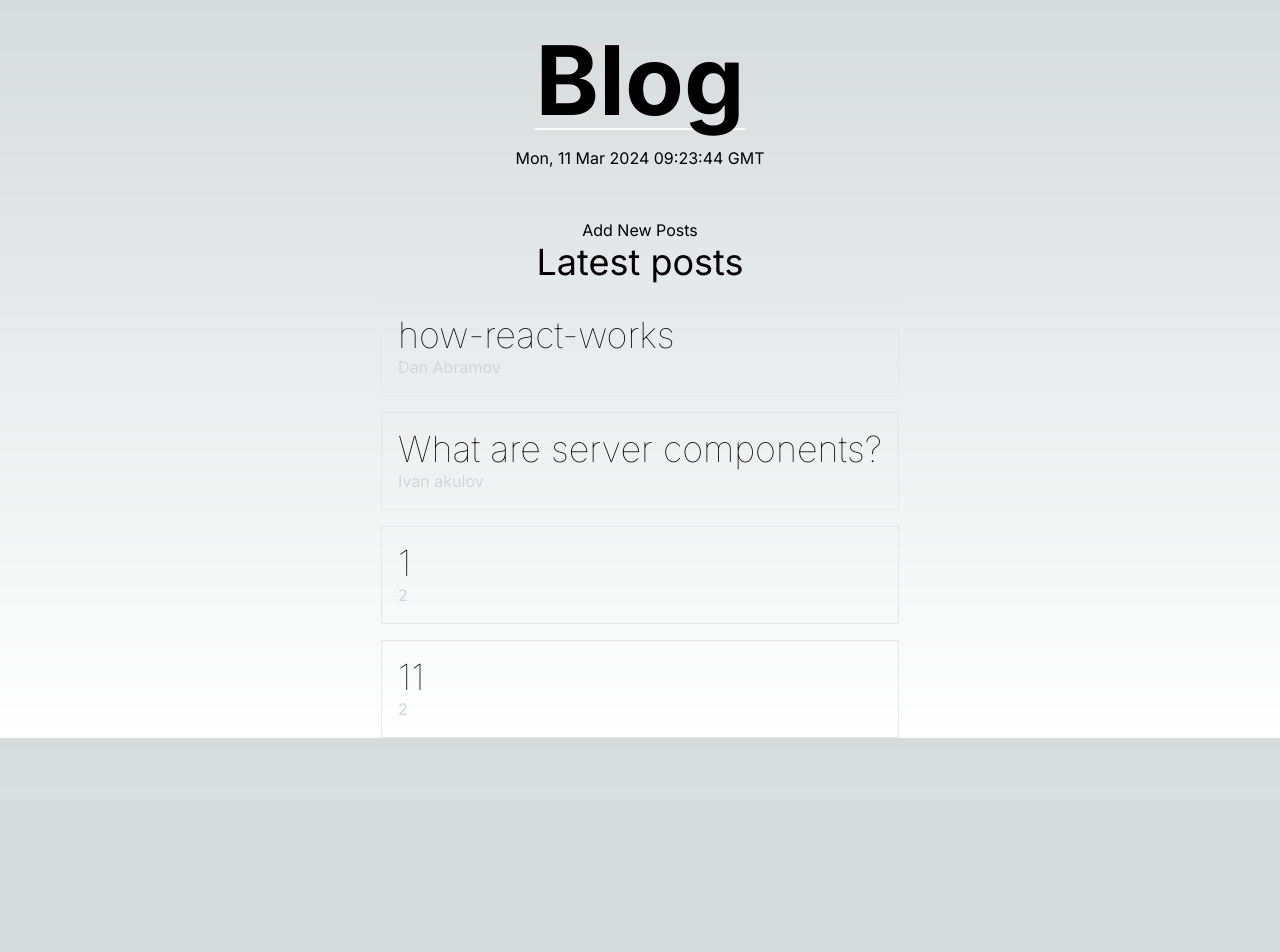
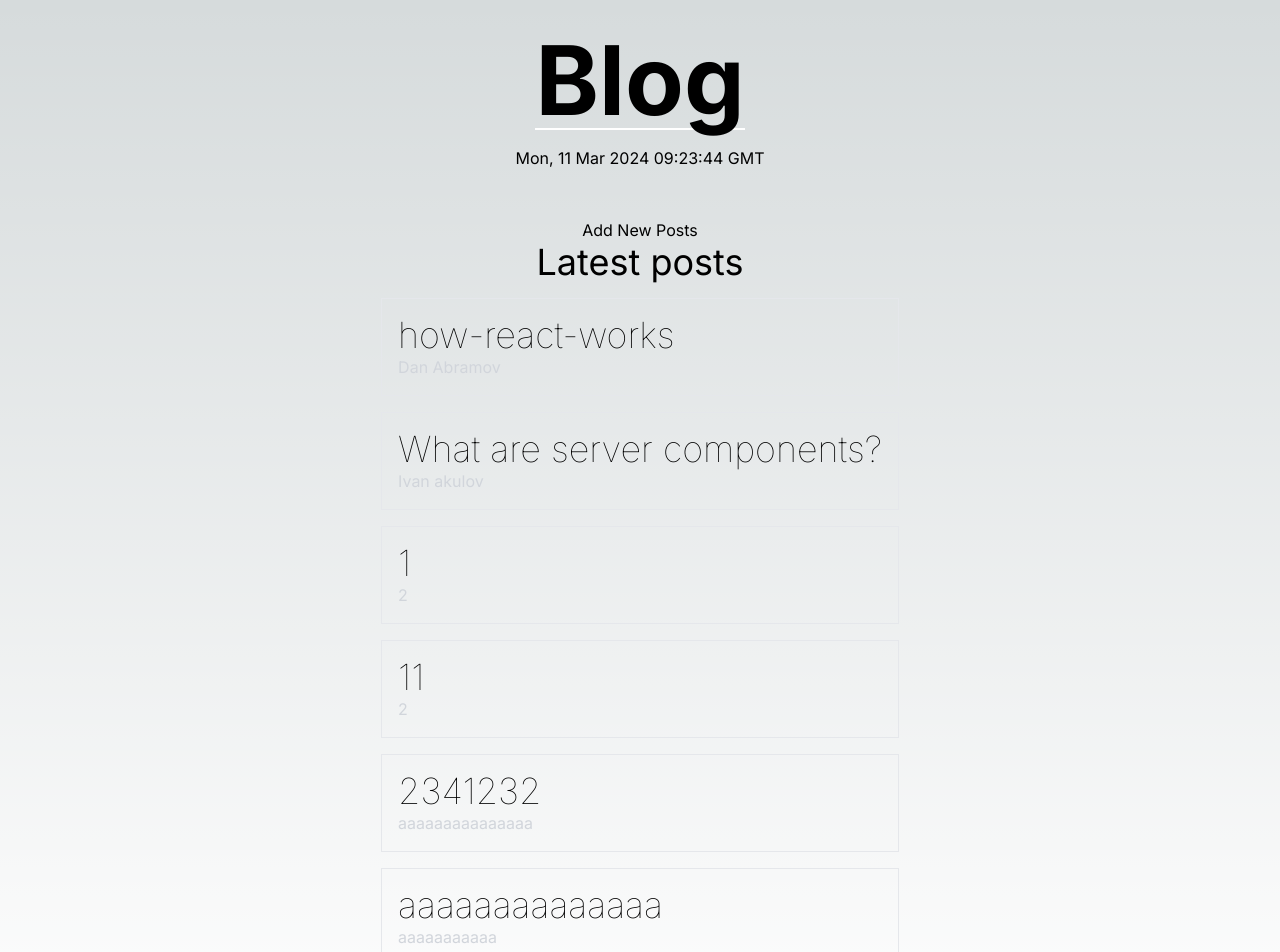
Before and after one commit to Jonatanhx/next-js-blog-2, a Next.js app: page / in a window 1280 px wide. Shown: the top 952 px of the page. Before the commit the page ends 800 px from the top, so only its background shows below. Built offline with nearby package versions, Linux system fonts and the light colour scheme.

Commit message:
revalidate

```diff
--- a/data/blog-posts.json
+++ b/data/blog-posts.json
@@ -28,5 +28,26 @@
     "title": "11",
     "author": "2",
     "content": "33"
+  },
+  {
+    "id": "1710164042998",
+    "slug": "2341232",
+    "title": "2341232",
+    "author": "aaaaaaaaaaaaaaa",
+    "content": "aaaaaaaaaaaaaaaaaaa"
+  },
+  {
+    "id": "1710164061593",
+    "slug": "aaaaaaaaaaaaaa",
+    "title": "aaaaaaaaaaaaaa",
+    "author": "aaaaaaaaaaa",
+    "content": "aaaaaaaaaaaaa"
+  },
+  {
+    "id": "1710164082352",
+    "slug": "aa",
+    "title": "aa",
+    "author": "aa",
+    "content": "aa"
   }
 ]
--- a/src/app/posts/create/page.tsx
+++ b/src/app/posts/create/page.tsx
@@ -1,5 +1,6 @@
 import { getAllBlogPosts } from "@/app/blogPosts";
 import fs from "fs/promises";
+import { revalidatePath } from "next/cache";
 export default async function CreatePostPage() {
   const createBlogPost = async (formData: FormData) => {
     "use server";
@@ -19,6 +20,7 @@ export default async function CreatePostPage() {
       "data/blog-posts.json",
       JSON.stringify(blogPosts, null, 2)
     );
+    revalidatePath("/");
   };
 
   return (
@@ -29,13 +31,19 @@ export default async function CreatePostPage() {
         action={createBlogPost}
         className="border p-4 flex flex-col gap-1 text-black"
       >
-        <label htmlFor="title">Title</label>
+        <label className="text-white" htmlFor="title">
+          Title
+        </label>
         <input id="title" name="title" />
 
-        <label htmlFor="author">Author</label>
+        <label className="text-white" htmlFor="author">
+          Author
+        </label>
         <input id="author" name="author"></input>
 
-        <label htmlFor="content">Title</label>
+        <label className="text-white" htmlFor="content">
+          Title
+        </label>
         <textarea id="content" name="content" rows={6}></textarea>
 
         <button className="mt-4 border-b-2 border-white text-white">
```
